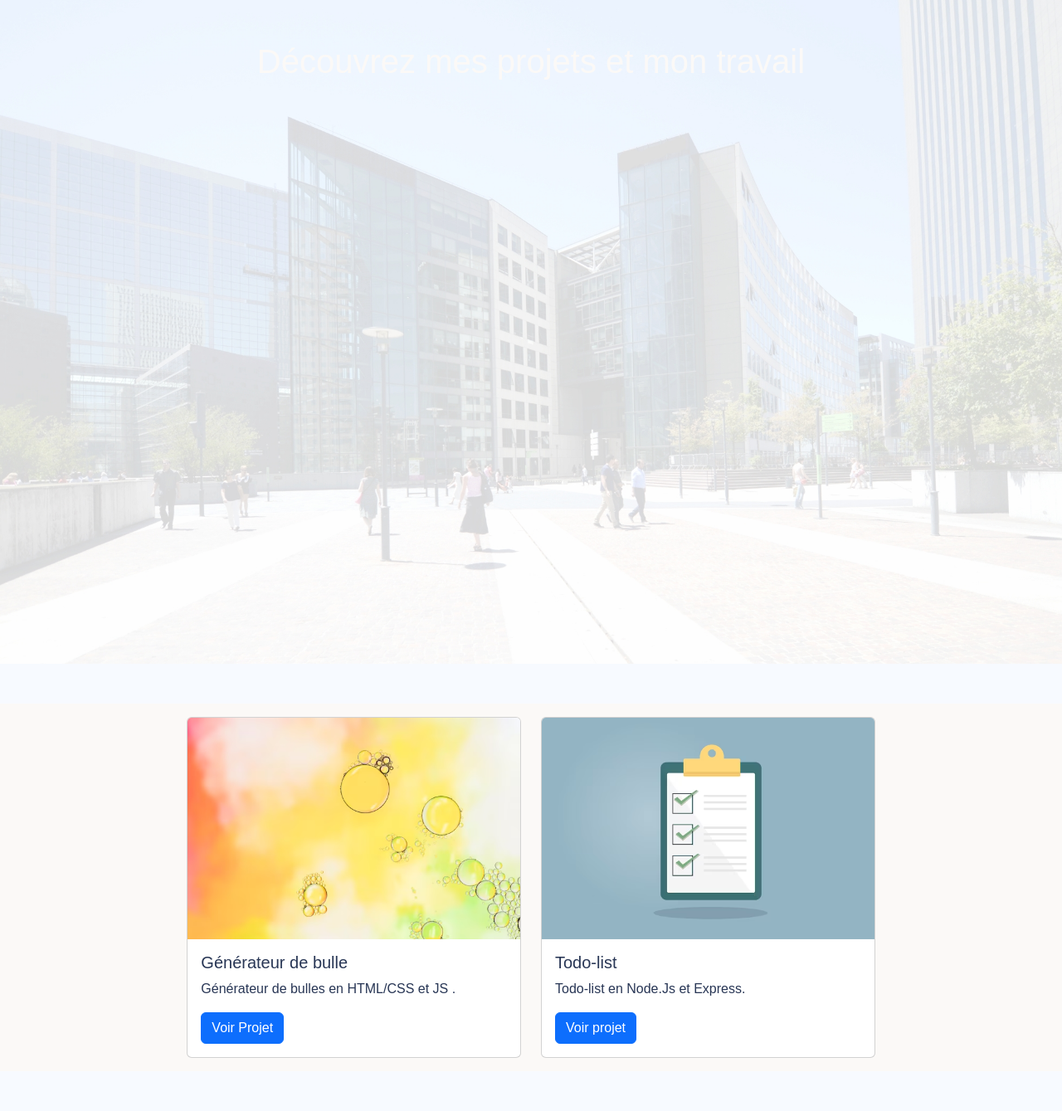
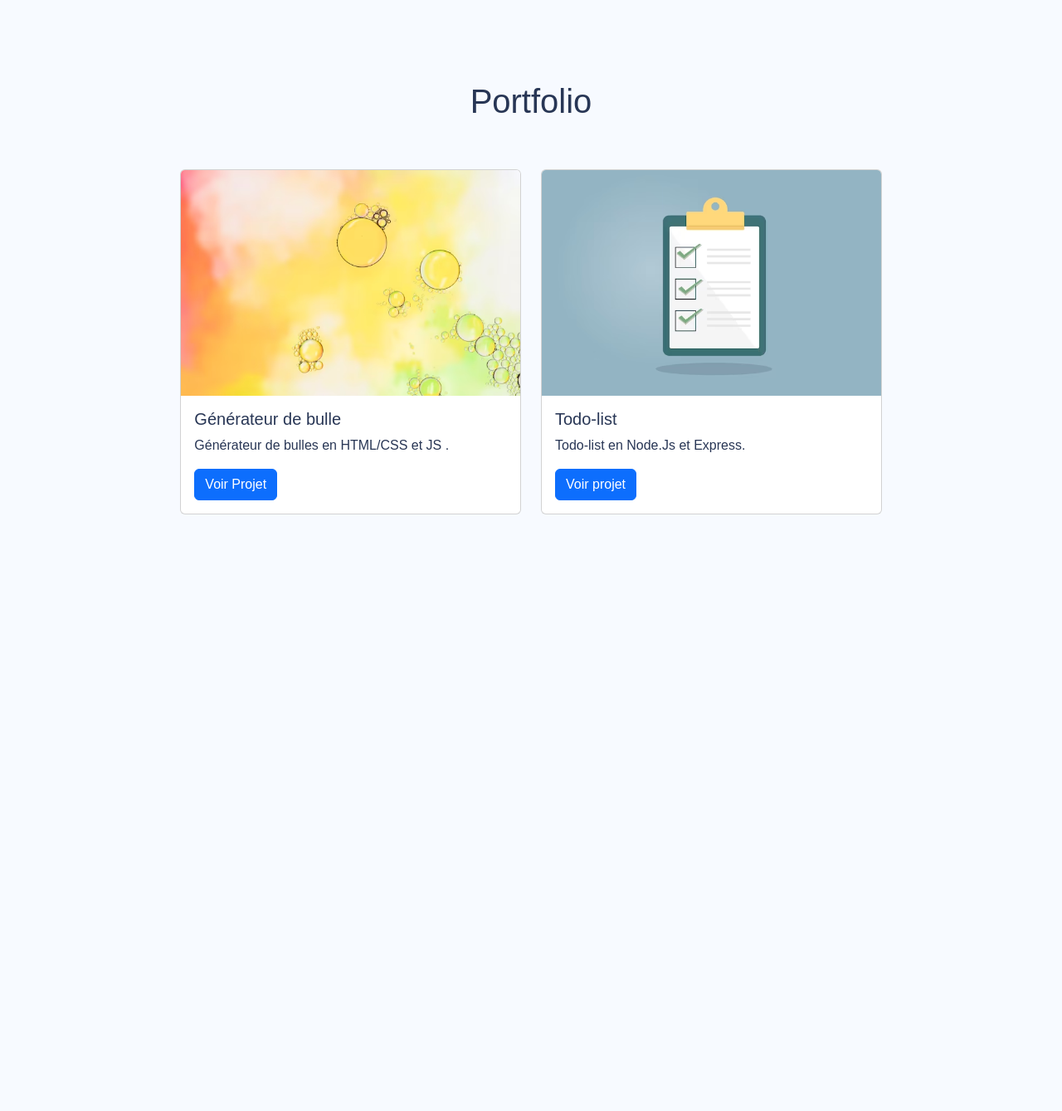
Before and after one commit to hmouda16/labidi-ahmed-cv, a PHP site: page /index2.html in a window 1280 px wide. Shown: the whole page at 83% size. After the commit the page ends 620 px from the top, so only its background shows below. Run offline with PHP 8.4, Linux system fonts and the light colour scheme; some libraries are stand-ins or nearby versions.

Commit message:
enlevement du background portfolio

```diff
--- a/index2.css
+++ b/index2.css
@@ -1,4 +1,4 @@
-
+/*
 * {
     margin: 0;
     padding: 0;
@@ -75,3 +75,5 @@
   footer p {
     font-size: 14px;
   }
+
+   */
--- a/index2.html
+++ b/index2.html
@@ -17,14 +17,13 @@
 </head>
 
 <body>
-    <header>
-        <h1 class="titre-p-f" class="text-center titre">Découvrez mes projets et mon travail</h1>
-    </header>
 
-    <section class="container-fluid my-5" id="portfolio">
-        <div class="row justify-content-center">
-            <div class="col-sm-4">
-                <div class="card my-3 card-height">
+    <div class="text-center py-5">
+        <h1 class="mb-0">Portfolio</h1>
+    </div>
+    <div class="row row-cols-1 row-cols-md-3 g-4 justify-content-center">
+        <div class="col">
+            <div class="card h-100 mx-3 mx-md-0">
                 <img src="media/bulle.avif" class="card-img-top" alt="Project Image">
                 <div class="card-body">
                     <h5 class="card-title">Générateur de bulle</h5>
@@ -34,8 +33,8 @@
                 </div>
             </div>
         </div>
-            <div class="col-sm-4">
-                <div class="card my-3 card-height">
+        <div class="col">
+            <div class="card h-100 mx-3 mx-md-0">
                 <img src="media/todos.avif" class="card-img-top" alt="Project Image">
                 <div class="card-body">
                     <h5 class="card-title">Todo-list</h5>
@@ -45,24 +44,8 @@
                 </div>
             </div>
         </div>
-            <!-- <div class="col-sm-4">
-                <div class="card my-3 card-height">
-                    <img src="https://via.placeholder.com/350x200" class="card-img-top" alt="Project Image">
-                    <div class="card-body">
-                        <h5 class="card-title">Project Title</h5>
-                        <p class="card-text">Project description and details.</p>
-                        <a href="#" class="btn btn-primary">View Project</a>
+        <!-- Ajoutez d'autres colonnes de cartes ici si nécessaire -->
     </div>
-                </div>
-            </div> -->
-        </div>
-    </section>
-
-
-
-
-
-
     <script src="https://kit.fontawesome.com/ed827640aa.js" crossorigin="anonymous"></script>
     <script src="https://cdn.jsdelivr.net/npm/bootstrap@5.2.0-beta1/dist/js/bootstrap.bundle.min.js"
         integrity="sha384-pprn3073KE6tl6bjs2QrFaJGz5/SUsLqktiwsUTF55Jfv3qYSDhgCecCxMW52nD2"
@@ -78,66 +61,3 @@
 </body>
 
 </html>
-
-
-
-<!-- <!DOCTYPE html>
-<html>
-
-<head>
-    <title>Votre Portfolio</title>
-    <link rel="stylesheet" type="text/css" href="index2.css">
-</head>
-
-<body>
-    <header>
-        <nav>
-            <ul>
-                <li><a href="#about">À propos</a></li>
-                <li><a href="#projects">Projets</a></li>
-                <li><a href="#contact">Contact</a></li>
-            </ul>
-        </nav>
-    </header>
-
-    <section id="hero">
-        <div class="hero-content">
-            <h1>Votre Nom</h1>
-            <h2>Développeur Web</h2>
-            <p>Bienvenue sur mon portfolio !</p>
-        </div>
-    </section>
-
-    <section id="about">
-        <div class="container">
-            <h2>À propos de moi</h2>
-            <p>Insérez ici une description brève et captivante de vous-même et de vos compétences en tant que
-                développeur web.</p>
-        </div>
-    </section>
-
-    <section id="projects">
-        <div class="container">
-            <h2>Mes Projets</h2>
-            <p>Insérez ici une liste de vos projets ou un aperçu de quelques-uns de vos projets les plus remarquables.
-            </p>
-        </div>
-    </section>
-
-    <section id="contact">
-        <div class="container">
-            <h2>Contactez-moi</h2>
-            <p>Insérez ici vos informations de contact, comme votre adresse e-mail ou vos liens vers les réseaux
-                sociaux.</p>
-        </div>
-    </section>
-
-    <footer>
-        <div class="container">
-            <p>&copy; 2023 Votre Nom | Tous droits réservés</p>
-        </div>
-    </footer>
-
-</body>
-
-</html> -->
--- a/style.css
+++ b/style.css
@@ -206,19 +206,6 @@ header .button:hover a {
 
 /* portfolio */
 
-.header-porfolio{
-  background-image: url(media/bg.avif);
-}
-.titre-p-f{
-  color: #fbf9f7;
-}
-
-#portfolio{
-  background-color: #fbf9f7;
-}
-
-
-
 .titre {
   color: #444444;
 }
@@ -230,7 +217,7 @@ header .button:hover a {
 }
 
 
-@media (max-width: 576px) {
+/* @media (max-width: 576px) {
   .card-body {
     padding: 10px;
   }
@@ -238,7 +225,50 @@ header .button:hover a {
   .card-text {
     margin-bottom: 10px;
   }
+} */
+
+/* media querie portfolio */
+
+/* Styles pour tous les écrans */
+body {
+  font-family: Arial, sans-serif;
+  margin: 0;
 }
+
+.container {
+  width: 100%;
+  max-width: 1200px;
+  margin: 0 auto;
+  padding: 0 20px;
+}
+
+/* Styles pour les écrans plus larges que 768px
+@media screen and (min-width: 768px) {
+  .container {
+    display: flex;
+    flex-wrap: wrap;
+  }
+
+  .card {
+    width: calc(33.33% - 20px);
+    margin: 10px;
+  }
+}
+
+/* Styles pour les écrans plus larges que 992px
+@media screen and (min-width: 992px) {
+  .card {
+    width: calc(25% - 20px);
+  }
+}
+
+/* Styles pour les écrans plus larges que 1200px */
+/* @media screen and (min-width: 1200px) {
+  .card {
+    width: calc(20% - 20px);
+  }
+} */
+
 
 
 
```
Lines whose indentation alone changed are shown as unchanged.
